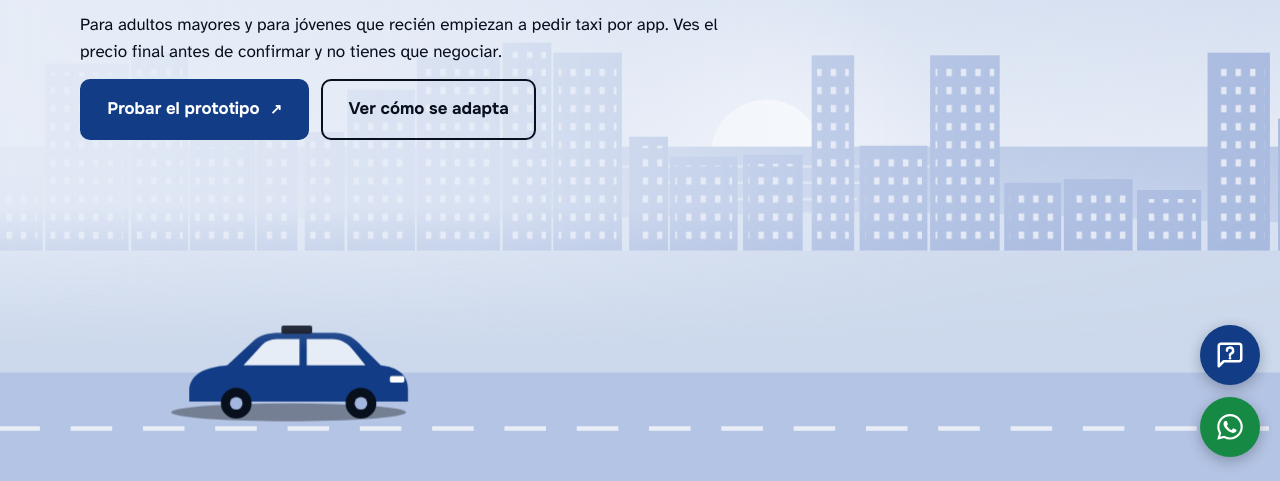
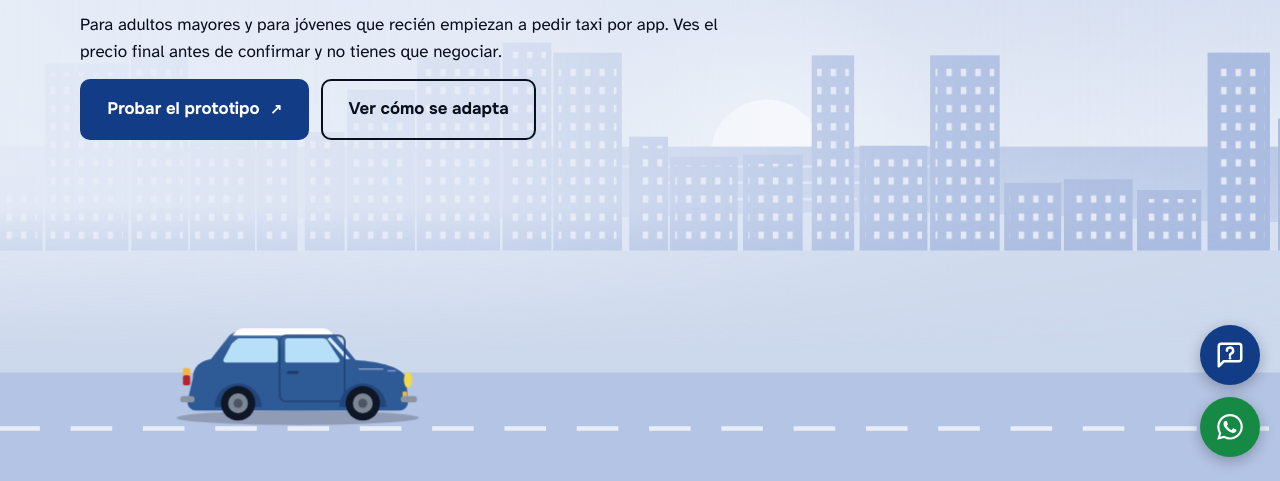
Before and after one commit to josewql07/drivu, a plain HTML site: page index.html in a window 1280 px wide. Shown: the part 319-800 px from the top of the page. Drawn offline with Linux system fonts and the light colour scheme.

Commit message:
Portada: nuevo carro azul en lugar del taxi
Co-Authored-By: Claude Opus 5.5 <noreply@anthropic.com>
Claude-Session: https://claude.ai/code/session_012be7Qhw58nQ4jszgQpqxTt

```diff
--- a/index.html
+++ b/index.html
@@ -428,15 +428,23 @@ footer{padding-bottom:calc(104px + env(safe-area-inset-bottom,0px))}
   <rect y="545" width="1600" height="140" style="fill:var(--gnd)"/>
   <rect y="680" width="1600" height="120" style="fill:var(--road)"/>
   <path d="M0 742 H1600" style="stroke:var(--dash)" stroke-width="5" stroke-dasharray="46 34" opacity=".7" class="dashes"/>
-  <g class="taxi"><g transform="translate(0 628)">
-    <ellipse cx="120" cy="96" rx="130" ry="10" fill="#000" opacity=".35"/>
-    <path d="M10 70 C 12 52, 30 46, 52 44 L 80 18 C 88 10, 98 8, 110 8 H 170 C 184 8, 194 14, 202 24 L 222 44 C 240 46, 252 54, 252 70 V 84 H 10 Z" style="fill:var(--car)"/>
-    <path d="M90 22 C 96 16, 102 15, 110 15 H 132 V 44 H 70 Z" style="fill:var(--carwin)"/>
-    <path d="M140 15 H 168 C 178 15, 186 20, 192 28 L 205 44 H 140 Z" style="fill:var(--carwin)"/>
-    <rect x="112" y="0" width="34" height="9" rx="2" style="fill:var(--wheel)"/>
-    <rect x="232" y="56" width="16" height="7" rx="2" style="fill:var(--lamp)"/>
-    <circle cx="62" cy="86" r="17" style="fill:var(--wheel)"/><circle cx="62" cy="86" r="7" style="fill:var(--hub)"/>
-    <circle cx="200" cy="86" r="17" style="fill:var(--wheel)"/><circle cx="200" cy="86" r="7" style="fill:var(--hub)"/>
+  <g class="taxi"><g transform="translate(0 626)">
+    <ellipse cx="130" cy="104" rx="134" ry="8" fill="#000" opacity=".2"/>
+    <path d="M14 60 C14 48 22 41 34 39 L52 16 C56 10 62 8 70 8 H158 C166 8 172 12 176 18 L194 40 C222 42 246 48 250 60 L252 86 C252 92 248 96 242 96 H18 C12 96 8 92 8 86 Z" fill="#2E5A96"/>
+    <path d="M58 13 C62 7 66 5 72 5 H156 C162 5 166 7 170 13 Z" fill="#FFFFFF"/>
+    <path d="M57 22 L63 17 C64 16 65 16 67 16 H104 C106 16 108 18 108 20 V40 C108 42 106 43 104 43 H51 C48 43 47 41 48 39 Z" fill="#B6E0F8"/>
+    <path d="M116 19 C116 17 117 16 119 16 H158 C160 16 162 17 163 19 L176 39 C177 41 176 43 174 43 H118 C117 43 116 42 116 40 Z" fill="#B6E0F8"/>
+    <path d="M166 15 L188 39 H183 L163 17 Z" fill="#D7EFFC"/>
+    <rect x="110" y="13" width="72" height="73" rx="7" fill="none" stroke="#22467A" stroke-width="2"/>
+    <rect x="118" y="52" width="13" height="3.5" rx="1.75" fill="#1E3D6B"/>
+    <path d="M198 50 H224 M230 52 H238" stroke="#7F9CCB" stroke-width="1.6" stroke-linecap="round"/>
+    <path d="M38 92 A26 26 0 0 1 90 92 Z" fill="#22467A"/>
+    <path d="M176 92 A26 26 0 0 1 228 92 Z" fill="#22467A"/>
+    <rect x="3" y="49" width="8" height="8" rx="2" fill="#F5B53A"/><rect x="3" y="57" width="8" height="11" rx="2" fill="#B3262E"/>
+    <ellipse cx="252" cy="62" rx="4.5" ry="9" fill="#F2D84B"/><rect x="246" y="75" width="5" height="6" rx="1.5" fill="#F5B53A"/>
+    <rect x="0" y="80" width="16" height="7" rx="3.5" fill="#8A94A3"/><rect x="244" y="80" width="18" height="7" rx="3.5" fill="#8A94A3"/>
+    <circle cx="64" cy="88" r="19" fill="#0F1626"/><circle cx="64" cy="88" r="11" fill="#7C8796"/><circle cx="64" cy="88" r="5" fill="#4B5563"/>
+    <circle cx="202" cy="88" r="19" fill="#0F1626"/><circle cx="202" cy="88" r="11" fill="#7C8796"/><circle cx="202" cy="88" r="5" fill="#4B5563"/>
   </g></g>
 </svg>
 <div class="wrap hero">
```
